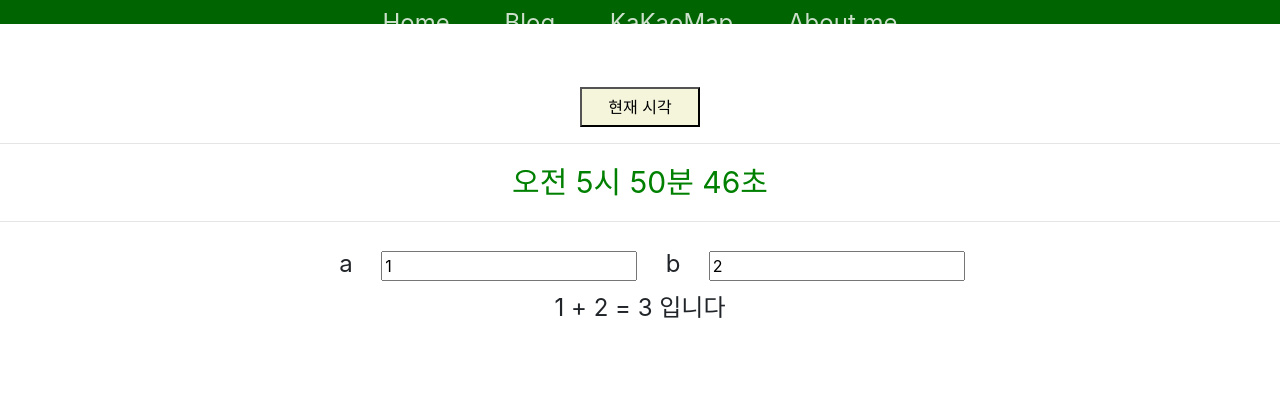
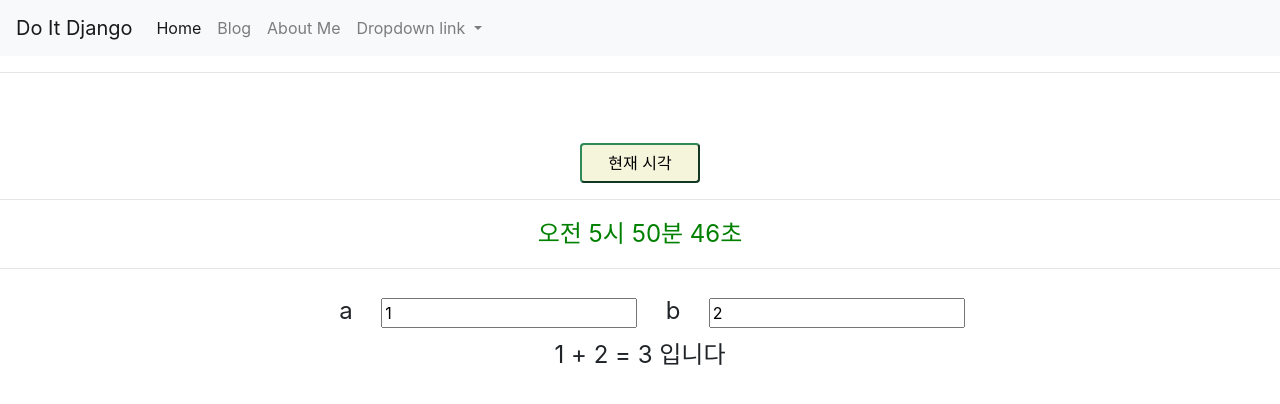
Before and after one commit to KDH1119/inflearn, a plain HTML site: page index.html in a window 1280 px wide. Drawn offline with nearby package versions, Linux system fonts and the light colour scheme.

Commit message:
Using Bootstrap v4.6 Navbar

```diff
--- a/index.html
+++ b/index.html
@@ -7,7 +7,7 @@
     <title>KDH's Website</title>
     <style media="screen">
     #divClock{
-            font-size: 30px;
+            font-size: 24px;
             color: green;
         }
     </style>
@@ -21,11 +21,34 @@
     <script src="https://cdn.jsdelivr.net/npm/bootstrap@4.6.1/dist/js/bootstrap.bundle.min.js" integrity="sha384-fQybjgWLrvvRgtW6bFlB7jaZrFsaBXjsOMm/tB9LTS58ONXgqbR9W8oWht/amnpF" crossorigin="anonymous"></script>
 </head>
 <body onload="showClock()">
-    <nav>
-        <a href="./home.html">Home</a>
-        <a href="./blog.html">Blog</a>
-        <a href="./KaKaoMap.html">KaKaoMap</a>
-        <a href="./about_me.html">About me</a>
+    <nav class="navbar navbar-expand-lg navbar-light bg-light">
+        <a class="navbar-brand" href="./index.html">Do It Django</a>
+        <button class="navbar-toggler" type="button" data-toggle="collapse" data-target="#navbarNavDropdown" aria-controls="navbarNavDropdown" aria-expanded="false" aria-label="Toggle navigation">
+          <span class="navbar-toggler-icon"></span>
+        </button>
+        <div class="collapse navbar-collapse" id="navbarNavDropdown">
+          <ul class="navbar-nav">
+            <li class="nav-item active">
+              <a class="nav-link" href="./home.html">Home <span class="sr-only">(current)</span></a>
+            </li>
+            <li class="nav-item">
+              <a class="nav-link" href="./blog.html">Blog</a>
+            </li>
+            <li class="nav-item">
+              <a class="nav-link" href="./about_me.html">About Me</a>
+            </li>
+            <li class="nav-item dropdown">
+              <a class="nav-link dropdown-toggle" href="#" id="navbarDropdownMenuLink" role="button" data-toggle="dropdown" aria-expanded="false">
+                Dropdown link
+              </a>
+              <div class="dropdown-menu" aria-labelledby="navbarDropdownMenuLink">
+                <a class="dropdown-item" href="#">Action</a>
+                <a class="dropdown-item" href="#">Another action</a>
+                <a class="dropdown-item" href="#">Something else here</a>
+              </div>
+            </li>
+          </ul>
+        </div>
     </nav>
     <hr>
     <section>
--- a/practice.css
+++ b/practice.css
@@ -1,7 +1,3 @@
-a {
-  text-decoration: none;
-}
-
 p {
   font-size: 150%;
   margin: 12px 12px;
@@ -9,32 +5,6 @@ p {
 
 body {
   margin: 0;
-}
-
-nav {
-  position: absolute;
-  top: 0px;
-  background-color: darkgreen;
-  font-size: 150%;
-  text-align: center;
-  width: 100%;
-  height: 3%;
-  margin: 0 0;
-}
-
-nav a {
-  position: relative;
-  top: 20%;
-  opacity: 0.8;
-  color: white;
-  margin: 8px 24px;
-}
-
-nav a:hover {
-  color: indianred;
-  transform: scale(1.2);
-  opacity: 1;
-  transition: all 350ms ease-in;
 }
 
 section {
@@ -47,6 +17,8 @@ section button {
   width: 120px;
   height: 40px;
   background-color: beige;
+  border-radius: 4px;
+  border-color: seagreen;
   min-height: 100%;
   font-size: 100%;
 }
```
Also changed, not shown: KaKaoMap.html (+0 -1 lines), about_me.html (+44 -0 lines).
